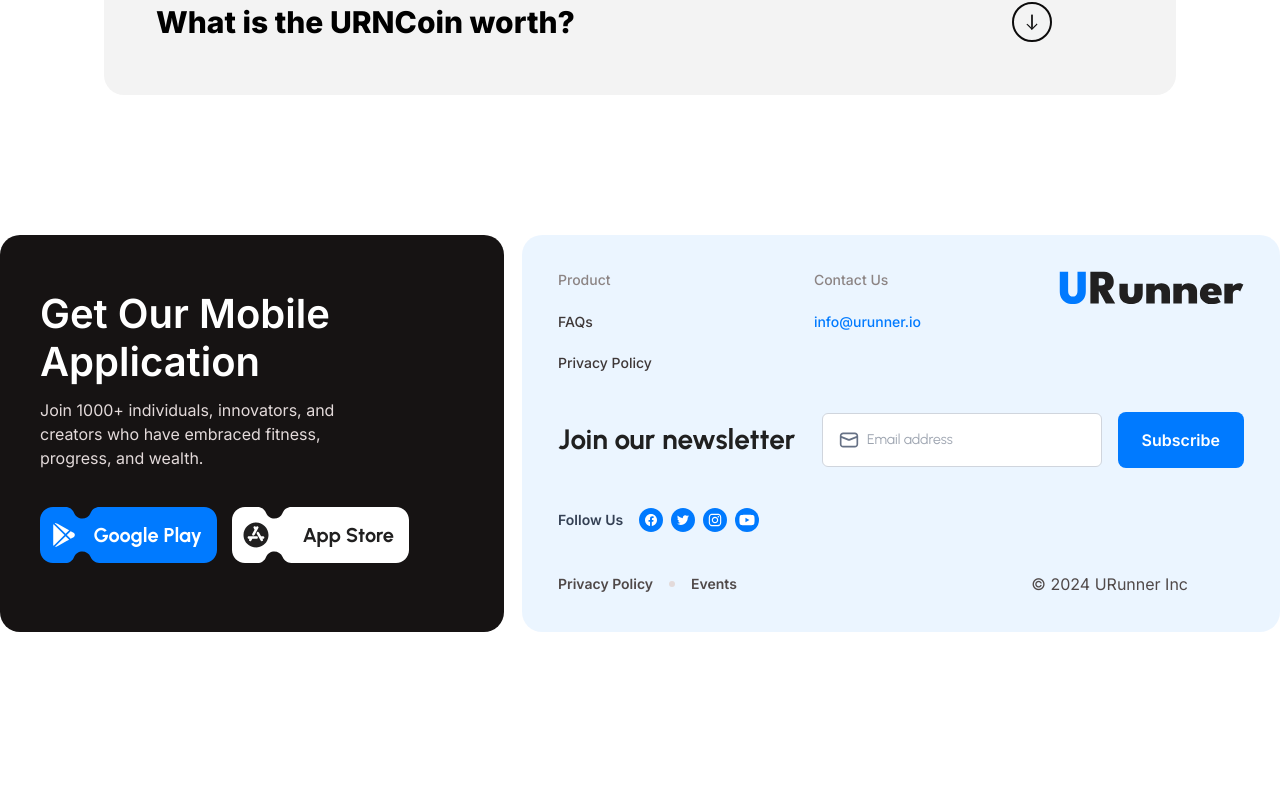
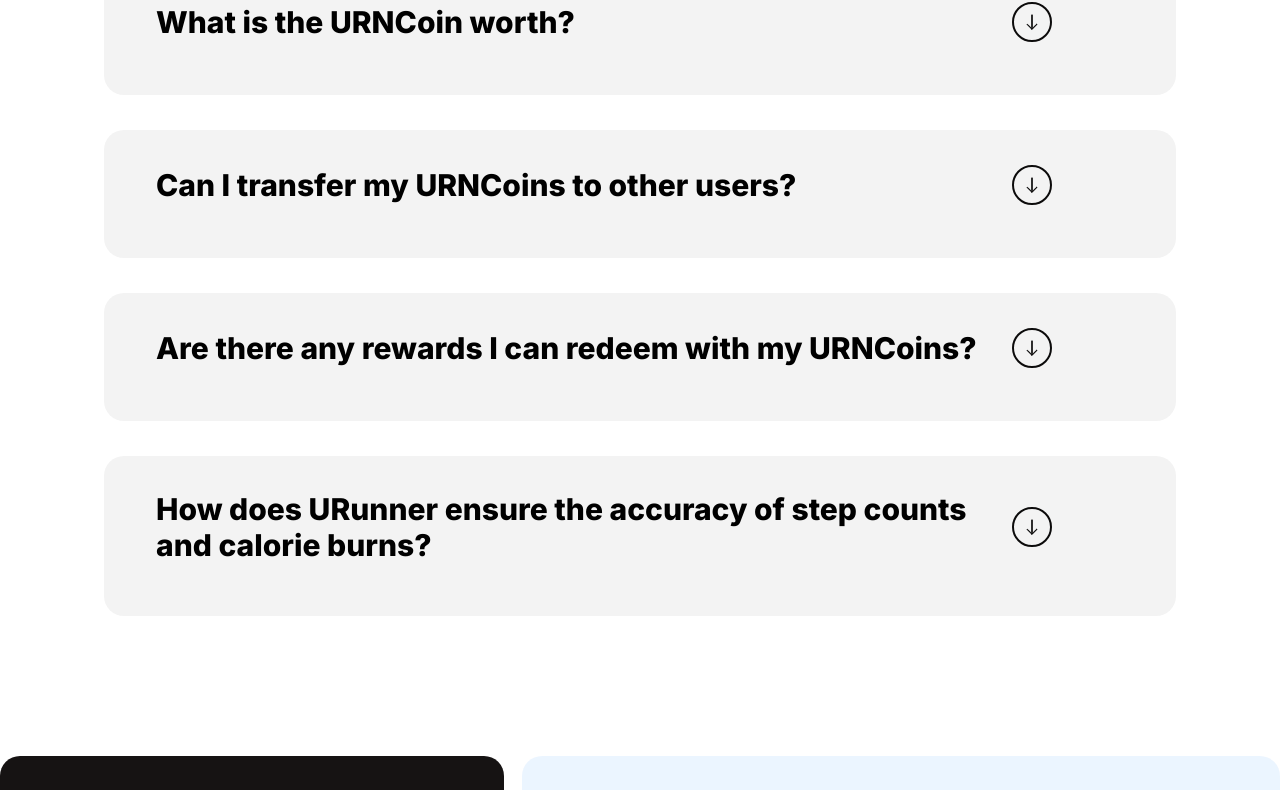
Before and after one commit to Mickey771/urunner, a Next.js app: page /faq in a window 1280 px wide. Shown: the part 731-1521 px from the top of the page. Before the commit the page ends 1387 px from the top, so only its background shows below. Built offline with nearby package versions, Linux system fonts and the light colour scheme.

Commit message:
added more faqs

```diff
--- a/src/app/faq/page.tsx
+++ b/src/app/faq/page.tsx
@@ -28,6 +28,22 @@
     title: "What is the URNCoin worth?",
     text:
       "It depends on the global utilization of the URunner App and the total number of steps recorded and calories burned across the world.  The more the users, steps and calories, the higher the value. Our goal is to have a positive impact on Global Health and Fitness!",
+  },
+  {
+    title: "Can I transfer my URNCoins to other users?",
+    text:
+      "Yes, you can transfer your URNCoins to other URunner users. Simply go to the 'Transfer' section in your URunner wallet, enter the recipient's URunner username or unique ID, specify the amount you want to send, and confirm the transaction. It's a great way to motivate friends and family or participate in fitness challenges!",
+  },
+  {
+    title: "Are there any rewards I can redeem with my URNCoins?",
+    text:
+      "Absolutely! URunner has partnered with various brands to offer a range of rewards. You can redeem your URNCoins for discounts on fitness gear, healthy meal subscriptions, gym memberships, and more. Check the 'Rewards' section in the app to see the current offerings and their URNCoin prices.",
+  },
+  {
+    title:
+      "How does URunner ensure the accuracy of step counts and calorie burns?",
+    text:
+      "URunner uses advanced algorithms and machine learning to validate the data received from connected fitness apps. We also cross-reference the data with typical human activity patterns to detect any anomalies. If we suspect any unusual activity, we may request additional verification from the user to ensure the integrity of our system and fairness for all participants.",
   },
 ];
 
--- a/src/components/Landing/SectionOne.tsx
+++ b/src/components/Landing/SectionOne.tsx
@@ -21,7 +21,7 @@
           <Eclipse />
         </div>
         <h1 className="w-full max-w-[500px] lg:max-w-[642px] relative z-[11] text-[#202020] text-[32px] mb:text-[45px] md:text-[58px] lg:text-[64px] font-black font-['Urbanist'] leading-[53px] md:leading-[70px] lg:leading-[86.25px]">
-          Kickstarting healthy lifestyle by tokenizing global fitness.
+          Kickstarting healthy lifestyles by tokenizing global fitness.
         </h1>
         <p className="relative z-[11] text-[#202020]/70 text-xl md:text-2xl  mt-[18px] font-semibold font-['Urbanist'] leading-[32.342px]">
           Lets walk, step, run and earn together
```
